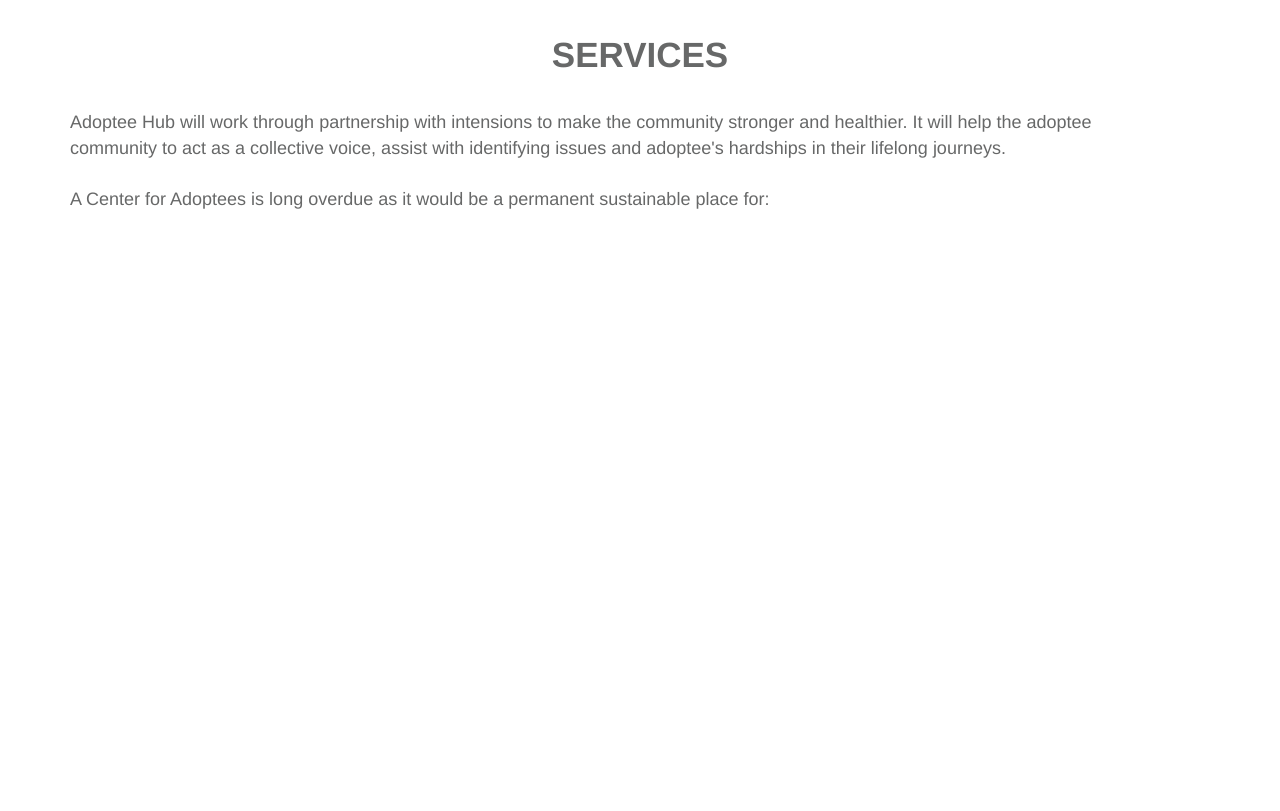
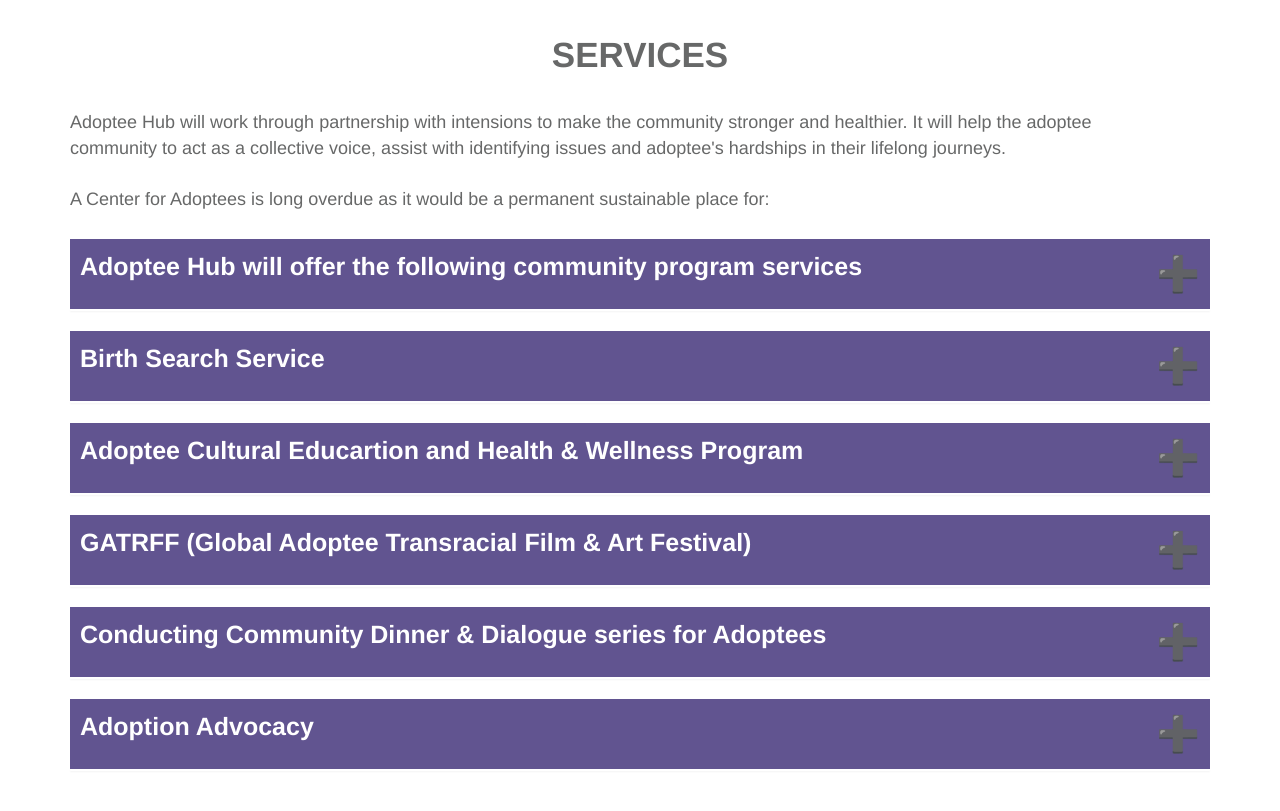
Before and after one commit to davemos/adopteehub, a Django app: page /services/ in a window 1280 px wide. Shown: the part 474-1285 px from the top of the page. Before the commit the page ends 683 px from the top, so only its background shows below. Run offline with Django 3.2, Linux system fonts and the light colour scheme; some libraries are stand-ins or nearby versions.

Commit message:
accordian

```diff
--- a/static/css/main.css
+++ b/static/css/main.css
@@ -30,7 +30,12 @@
     font-size: 35px;
     color: #676868;
 }
-
+h6 {
+    font-family: "Helvetica Neue";
+    font-weight: bold;
+    font-size: 25px;
+    color: #ffffff;
+}
 body{
     font-family: "Helvetica Neue";
     font-size: 18px;
@@ -59,3 +64,43 @@
     padding-bottom: 1em;
     vertical-align: top;
 }
+/* Style the buttons that are used to open and close the accordion panel */
+.accordion {
+    font-family: "Helvetica Neue";
+    font-weight: bold;
+    font-size: 25px;
+    background-color: #615490;
+    color: #ffffff;
+    cursor: pointer;
+    padding: 10px;
+    width: 100%;
+    text-align: left;
+    border: none;
+    outline: none;
+    transition: 0.4s;
+}
+
+/* Add a background color to the button if it is clicked on (add the .active class with JS), and when you move the mouse over it (hover) */
+.active, .accordion:hover {
+    background-color: #ccc;
+}
+.accordion:after {
+    content: '\02795'; /* Unicode character for "plus" sign (+) */
+    font-size: 35px;
+    color: #ffffff;
+    float: right;
+    margin-left: 5px;
+}
+
+.active:after {
+    content: "\2796"; /* Unicode character for "minus" sign (-) */
+    color: #615490;
+}
+/* Style the accordion panel. Note: hidden by default */
+.panel {
+    padding: 0 10px;
+    background-color: white;
+    max-height: 0;
+    overflow: hidden;
+    transition: max-height 0.2s ease-out;
+}
--- a/templates/adopteehub/services.html
+++ b/templates/adopteehub/services.html
@@ -7,4 +7,51 @@
 community to act as a collective voice, assist with identifying issues and adoptee's hardships in their lifelong journeys.
 <br/><br/>
 A Center for Adoptees is long overdue as it would be a permanent sustainable place for:<br/><br/>
+
+<button class="accordion">Adoptee Hub will offer the following community program services</button>
+<div class="panel">
+  <p>Lorem ipsum...</p>
+</div>
+
+<button class="accordion">Birth Search Service</button>
+<div class="panel">
+  <p>Lorem ipsum...</p>
+</div>
+
+<button class="accordion">Adoptee Cultural Educartion and Health & Wellness Program</button>
+<div class="panel">
+  <p>Lorem ipsum...</p>
+</div>
+<button class="accordion">GATRFF (Global Adoptee Transracial Film & Art Festival)</button>
+<div class="panel">
+  <p>Lorem ipsum...</p>
+</div>
+
+<button class="accordion">Conducting Community Dinner & Dialogue series for Adoptees</button>
+<div class="panel">
+  <p>Lorem ipsum...</p>
+</div>
+
+<button class="accordion">Adoption Advocacy</button>
+<div class="panel">
+  <p>Lorem ipsum...</p>
+</div>
+
+<script>
+var acc = document.getElementsByClassName("accordion");
+var i;
+
+for (i = 0; i < acc.length; i++) {
+  acc[i].addEventListener("click", function() {
+    this.classList.toggle("active");
+    var panel = this.nextElementSibling;
+    if (panel.style.maxHeight){
+      panel.style.maxHeight = null;
+    } else {
+      panel.style.maxHeight = panel.scrollHeight + "px";
+    }
+  });
+}
+</script>
+
 {% endblock %}
```
Also changed, not shown: 1 other file.
